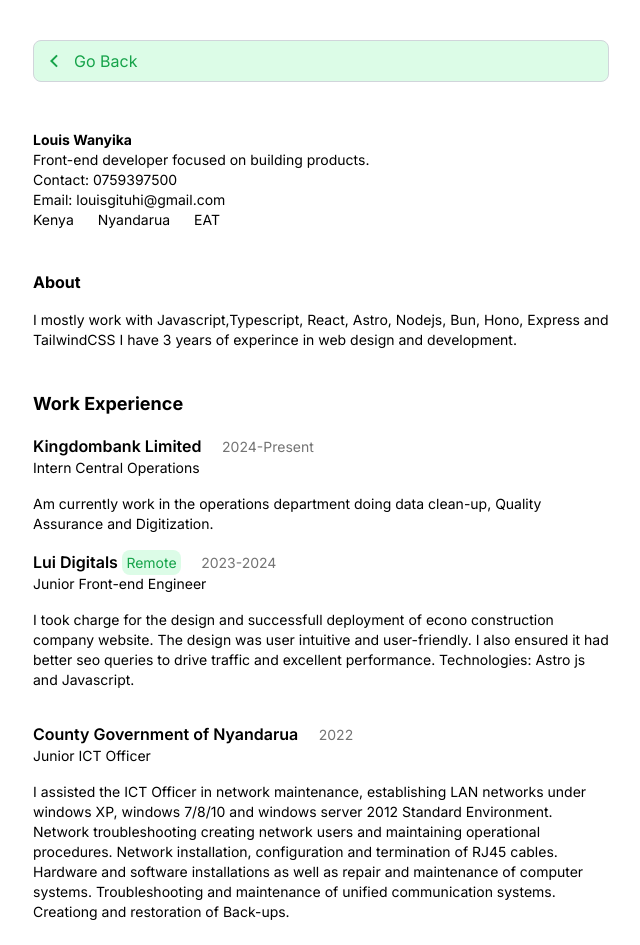
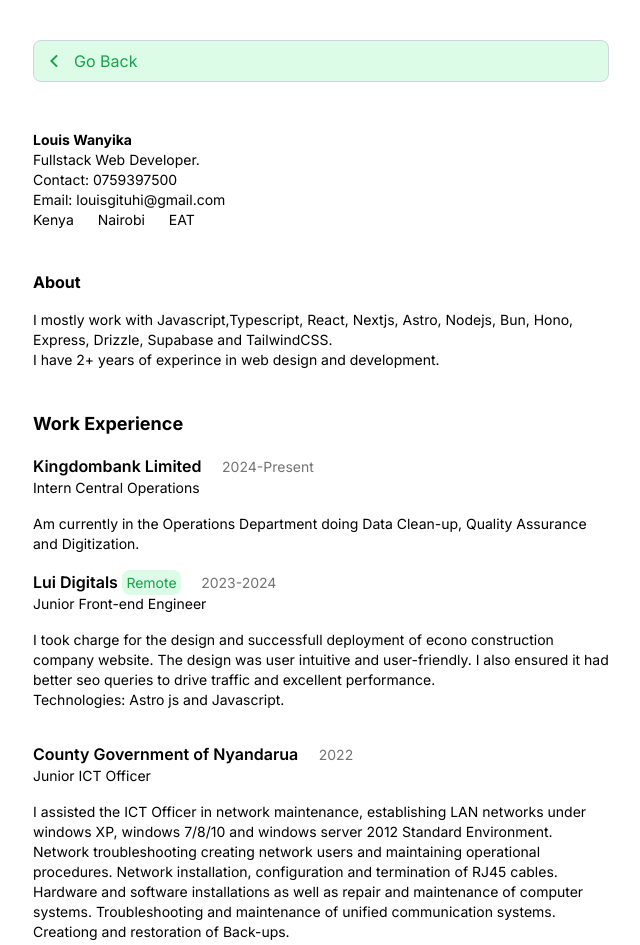
Before and after one commit to louisgituhi/molecular-meteorite, an Astro site: page /cv in a window 1280 px wide. Shown: the top 945 px of the page, without its empty margins (319-959 px from the left). Built offline with nearby package versions, Linux system fonts and the light colour scheme; Astro itself is replaced by a stand-in of ours.

Commit message:
new components and newer version of astro

```diff
--- a/package.json
+++ b/package.json
@@ -10,11 +10,11 @@
     "astro": "astro"
   },
   "dependencies": {
-    "@astrojs/react": "^3.6.0",
+    "@astrojs/react": "^3.6.1",
     "@astrojs/tailwind": "^5.1.0",
     "@types/react": "^18.3.3",
     "@types/react-dom": "^18.3.0",
-    "astro": "^4.7.0",
+    "astro": "^4.13.2",
     "react": "^18.3.1",
     "react-dom": "^18.3.1",
     "tailwindcss": "^3.4.3"
--- a/src/components/technologies.astro
+++ b/src/components/technologies.astro
@@ -6,7 +6,6 @@
 import pocketbase from "../images/pocket-base.svg"
 import typescript from "../images/typescript.svg"
 import react from "../images/react.svg"
-import githhub from "../images/github.svg"
 import express from "../images/expressjs.svg"
 import git from "../images/git.svg"
 import astro from "../images/astro.svg"
--- a/src/pages/cv.astro
+++ b/src/pages/cv.astro
@@ -34,20 +34,21 @@
         <div class=" mt-12">
             <div class=" text-sm">
                 <h2 class=" text-md font-bold">Louis Wanyika</h2>
-                <p>Front-end developer focused on building products.</p>
+                <p>Fullstack Web Developer.</p>
                 <p>Contact: 0759397500</p>
                 <p>Email: louisgituhi@gmail.com</p>
                 <span>Kenya</span>
-                <span class=" ml-5">Nyandarua</span>
+                <span class=" ml-5">Nairobi</span>
                 <span class=" ml-5">EAT</span>
             </div>
         </div>
 
         <div class=" mt-10">
             <h2 class=" text-md font-bold">About</h2>
-            <p class=" text-sm mt-4">I mostly work with Javascript,Typescript, React, Astro, Nodejs, Bun, Hono, Express and TailwindCSS
-                I have 3 years of experince in web design and development.
-            </p>
+            <div class=" text-sm mt-4">
+                <p>I mostly work with Javascript,Typescript, React, Nextjs, Astro, Nodejs, Bun, Hono, Express, Drizzle, Supabase and TailwindCSS.</p>
+                <p>I have 2+ years of experince in web design and development.</p>
+            </div>
         </div>
 
         <div class=" mt-10">
@@ -57,8 +58,8 @@
                 <span class="text-md font-semibold">Kingdombank Limited</span>
                 <span class=" ml-4 text-neutral-500 text-sm">2024-Present</span>
                 <h2 class=" text-sm">Intern Central Operations</h2>
-                <p class=" text-sm mt-4">Am currently work in the operations department doing
-                    data clean-up, Quality Assurance and Digitization.
+                <p class=" text-sm mt-4">Am currently in the Operations Department doing
+                    Data Clean-up, Quality Assurance and Digitization.
                 </p>
             </div>
 
@@ -67,12 +68,14 @@
                 <span class=" text-green-600 bg-green-100 p-1 rounded-lg text-sm">Remote</span>
                 <span class=" ml-4 text-neutral-500 text-sm">2023-2024</span>
                 <h2 class=" text-sm">Junior Front-end Engineer</h2>
-                <p class=" text-sm mt-4">I took charge for the design and successfull
-                    deployment of econo construction company
-                    website. The design was user intuitive and user-friendly. I also ensured
-                    it had better seo queries to drive traffic and excellent performance.
-                    Technologies: Astro js and Javascript.
-                </p>
+                <div class=" text-sm mt-4">
+                    <p class=" text-sm mt-4">I took charge for the design and successfull
+                        deployment of econo construction company
+                        website. The design was user intuitive and user-friendly. I also ensured
+                        it had better seo queries to drive traffic and excellent performance.
+                    </p>
+                    <p>Technologies: Astro js and Javascript.</p>
+                </div>
             </div>
 
             <div class=" mt-8">
```
Also changed, not shown: 1 other file.
